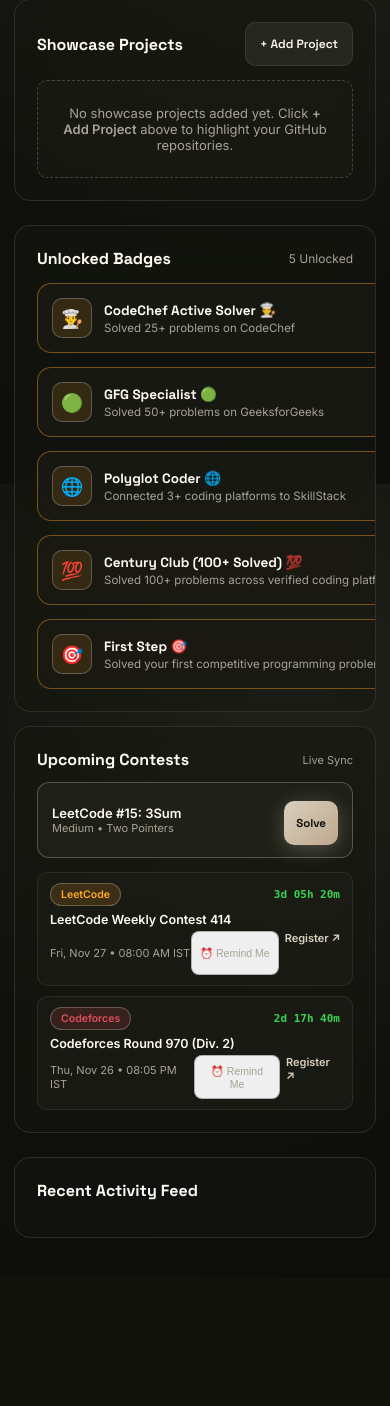
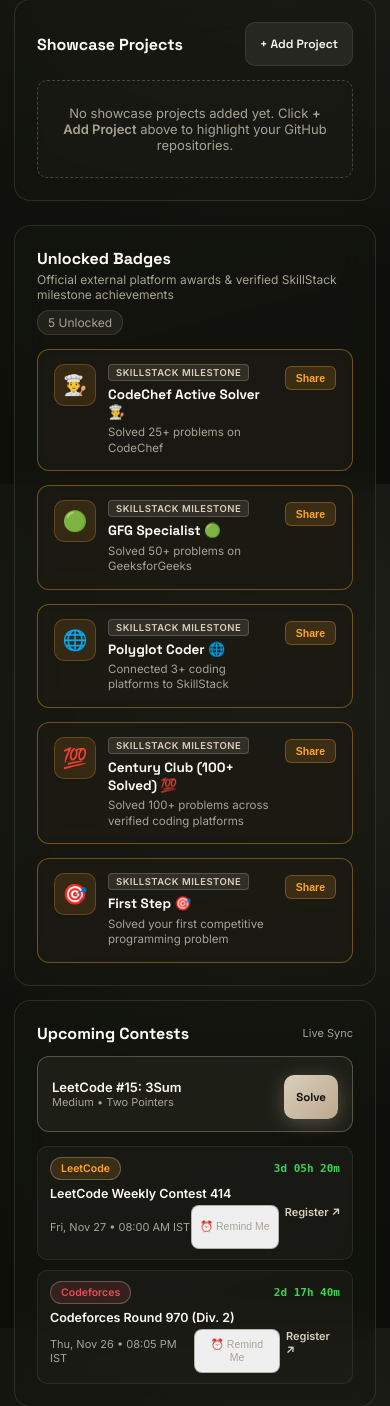
Before and after one commit to Prateekvish-cloud/Skill-Stack, a Flask app: page /dashboard in a window 390 px wide. Shown: the part 2892-4298 px from the top of the page. Before the commit the page ends 4130 px from the top, so only its background shows below. Run offline with Flask 3, Linux system fonts and the light colour scheme; the visitor is signed in with stand-in values (Sample User, id 1); data comes from the database, SQL or seed files in the repository; data that the repository does not hold is empty; some libraries are stand-ins or nearby versions.

Commit message:
feat: official platform badge tags and responsive non-truncated badge gallery

```diff
--- a/app.py
+++ b/app.py
@@ -1013,7 +1013,7 @@ def fetch_leetcode_badges(username):
 
 
 def get_user_badges(user_id):
-    """Retrieve user badges from DB with real verified descriptions and icons."""
+    """Retrieve user badges from DB with real verified descriptions, icons, and official vs milestone sources."""
     rows = db_query("SELECT * FROM badges WHERE user_id = %s ORDER BY id DESC", (user_id,), fetchall=True) or []
     custom_awarded = get_user_awarded_custom_badges(user_id)
 
@@ -1021,15 +1021,50 @@ def get_user_badges(user_id):
     for r in rows:
         b_name = r["badge_name"]
         info = BADGE_REGISTRY.get(b_name, {})
-        desc = info.get("desc") or (r["earned_at"].strftime("%b %d, %Y") if isinstance(r.get("earned_at"), datetime) else "Verified Achievement")
+        desc = info.get("desc")
         icon = info.get("icon") or "🏆"
+
+        is_official = False
+        source = "SkillStack Milestone"
+        source_platform = "SkillStack"
+
+        if b_name.startswith("HackerRank"):
+            is_official = True
+            source = "Official HackerRank"
+            source_platform = "HackerRank"
+            icon = "⭐"
+            if not desc or desc == "Verified Achievement":
+                m = re.search(r"HackerRank\s+(.*?)\s*\((★+)\)", b_name)
+                if m:
+                    skill, stars = m.group(1).strip(), len(m.group(2))
+                    desc = f"Earned {stars}-Star badge in {skill} on HackerRank"
+                else:
+                    desc = "Official HackerRank verified skill badge"
+        elif b_name.startswith("LeetCode"):
+            is_official = True
+            source = "Official LeetCode"
+            source_platform = "LeetCode"
+            icon = "🏆"
+            if not desc or desc == "Verified Achievement":
+                desc = "Official LeetCode achievement badge"
+        else:
+            if not desc:
+                desc = r["earned_at"].strftime("%b %d, %Y") if isinstance(r.get("earned_at"), datetime) else "Verified Achievement"
+
         combined.append({
             "name": b_name,
             "desc": desc,
             "icon": icon,
+            "is_official": is_official,
+            "source": source,
+            "source_platform": source_platform,
             "earned_at": r["earned_at"].strftime("%b %d, %Y") if isinstance(r.get("earned_at"), datetime) else "Recently"
         })
     if custom_awarded:
+        for cb in custom_awarded:
+            cb.setdefault("is_official", False)
+            cb.setdefault("source", "Campus Award")
+            cb.setdefault("source_platform", "Campus")
         combined.extend(custom_awarded)
 
     return combined
--- a/templates/dashboard.html
+++ b/templates/dashboard.html
@@ -263,24 +263,36 @@
 
         <!-- Unlocked Badges Gallery (Moved to Left Main Column to extend across space) -->
         <div class="panel" id="badges" style="margin-top:0;">
-          <div style="display:flex; justify-content:space-between; align-items:center; margin-bottom:14px;">
-            <h2 style="margin:0;">Unlocked Badges</h2>
-            <span style="font-size:12px; color:var(--muted);">{{ badges|length }} Unlocked</span>
+          <div style="display:flex; justify-content:space-between; align-items:center; margin-bottom:14px; flex-wrap:wrap; gap:8px;">
+            <div>
+              <h2 style="margin:0;">Unlocked Badges</h2>
+              <p style="font-size:12px; color:var(--muted); margin:3px 0 0 0;">Official external platform awards &amp; verified SkillStack milestone achievements</p>
+            </div>
+            <span style="font-size:12px; color:var(--muted); background:rgba(216,207,188,0.08); padding:4px 10px; border-radius:12px; border:1px solid rgba(216,207,188,0.15);">{{ badges|length }} Unlocked</span>
           </div>
-          <div class="badge-grid" style="grid-template-columns: repeat(3, minmax(0, 1fr)); gap: 14px; margin-top: 0;">
+          <div class="badge-grid" style="grid-template-columns: repeat(auto-fit, minmax(280px, 1fr)); gap: 14px; margin-top: 0;">
             {% for b in badges %}
-            <div class="badge-card" style="border-color: rgba(255, 167, 38, 0.4); padding: 14px; display: flex; align-items: center; justify-content: space-between; gap: 12px;">
-              <div style="display: flex; align-items: center; gap: 12px; min-width: 0; flex: 1;">
-                <div class="badge-icon-box" style="width: 40px; height: 40px; font-size: 18px; flex-shrink: 0; border-radius: 10px; background: rgba(255, 167, 38, 0.12); display: flex; align-items: center; justify-content: center;">{{ b.icon or '🏆' }}</div>
+            <div class="badge-card" style="border: 1px solid {{ 'rgba(57, 211, 83, 0.45)' if b.is_official else 'rgba(255, 167, 38, 0.4)' }}; background: {{ 'rgba(20, 32, 22, 0.75)' if b.is_official else 'rgba(28, 27, 21, 0.85)' }}; padding: 14px 16px; display: flex; align-items: flex-start; justify-content: space-between; gap: 12px; border-radius: 12px; min-width: 0;">
+              <div style="display: flex; align-items: flex-start; gap: 12px; min-width: 0; flex: 1;">
+                <div class="badge-icon-box" style="width: 42px; height: 42px; font-size: 20px; flex-shrink: 0; border-radius: 10px; background: {{ 'rgba(57, 211, 83, 0.15)' if b.is_official else 'rgba(255, 167, 38, 0.12)' }}; display: flex; align-items: center; justify-content: center; border: 1px solid {{ 'rgba(57, 211, 83, 0.3)' if b.is_official else 'rgba(255, 167, 38, 0.25)' }};">
+                  {{ b.icon or '🏆' }}
+                </div>
                 <div class="badge-info" style="min-width: 0; flex: 1;">
-                  <h4 style="font-size: 13.5px; font-weight: 700; margin: 0 0 2px; color: var(--ink); white-space: nowrap; overflow: hidden; text-overflow: ellipsis;">{{ b.name }}</h4>
-                  <p style="font-size: 11.5px; color: var(--muted); margin: 0; white-space: nowrap; overflow: hidden; text-overflow: ellipsis;">{{ b.desc or b.earned_at }}</p>
+                  <div style="display: flex; align-items: center; gap: 6px; margin-bottom: 5px; flex-wrap: wrap;">
+                    {% if b.is_official %}
+                    <span style="font-size: 9.5px; font-weight: 800; padding: 2px 7px; border-radius: 4px; background: rgba(57, 211, 83, 0.2); color: #39d353; border: 1px solid rgba(57, 211, 83, 0.35); text-transform: uppercase; letter-spacing: 0.5px;">✓ Official {{ b.source_platform or 'Platform' }}</span>
+                    {% else %}
+                    <span style="font-size: 9.5px; font-weight: 700; padding: 2px 7px; border-radius: 4px; background: rgba(216, 207, 188, 0.12); color: #D8CFBC; border: 1px solid rgba(216, 207, 188, 0.22); text-transform: uppercase; letter-spacing: 0.5px;">SkillStack Milestone</span>
+                    {% endif %}
+                  </div>
+                  <h4 style="font-size: 13.5px; font-weight: 700; margin: 0 0 3px; color: var(--ink); line-height: 1.35; word-break: break-word;">{{ b.name }}</h4>
+                  <p style="font-size: 11.5px; color: var(--muted); margin: 0; line-height: 1.35;" title="{{ b.desc }}">{{ b.desc or b.earned_at }}</p>
                 </div>
               </div>
-              <button onclick="openShareModal('{{ b.name }}', 'Badge Milestone', '{{ b.icon }}')" style="background:rgba(255,167,38,0.15); border:1px solid rgba(255,167,38,0.3); color:#ffa726; border-radius:6px; font-size:10.5px; font-weight:700; padding:5px 10px; cursor:pointer; flex-shrink: 0;">Share</button>
+              <button onclick="openShareModal('{{ b.name }}', '{{ b.source or 'SkillStack Milestone' }}', '{{ b.icon }}')" style="background:rgba(255,167,38,0.15); border:1px solid rgba(255,167,38,0.3); color:#ffa726; border-radius:6px; font-size:10.5px; font-weight:700; padding:5px 10px; cursor:pointer; flex-shrink: 0; align-self: flex-start; margin-top: 2px;">Share</button>
             </div>
             {% else %}
-            <div style="grid-column: span 3; padding:24px; text-align:center; background:rgba(30,31,25,0.4); border:1px dashed rgba(216,207,188,0.25); border-radius:10px; color:var(--muted); font-size:13px;">
+            <div style="grid-column: 1 / -1; padding:24px; text-align:center; background:rgba(30,31,25,0.4); border:1px dashed rgba(216,207,188,0.25); border-radius:10px; color:var(--muted); font-size:13px;">
               No badges unlocked yet. Connect coding profiles and solve problems to earn achievement badges.
             </div>
             {% endfor %}
--- a/user_credentials_backup.json
+++ b/user_credentials_backup.json
@@ -2,7 +2,7 @@
   "users": {
     "vishpratee2004@gmail.com": {
       "name": "Prateek Vishwakarma",
-      "password_hash": "",
+      "password_hash": "scrypt:32768:8:1$oGik4R9wTevg87D0$f4a43e991cebc2ae59578bb71f6a84198143b5eeabef799ea738194f7a52b245b8aa106ff694e50701f461a68ff15b95b0cbcc8e2c0fac5698a2d3b62e148fb6",
       "headline": "Competitive Programmer & Developer",
       "college": "IMS Engineering College",
       "location": "Delhi NCR, India",
```
Also changed, not shown: templates/public_portfolio.html (+20 -10 lines).
